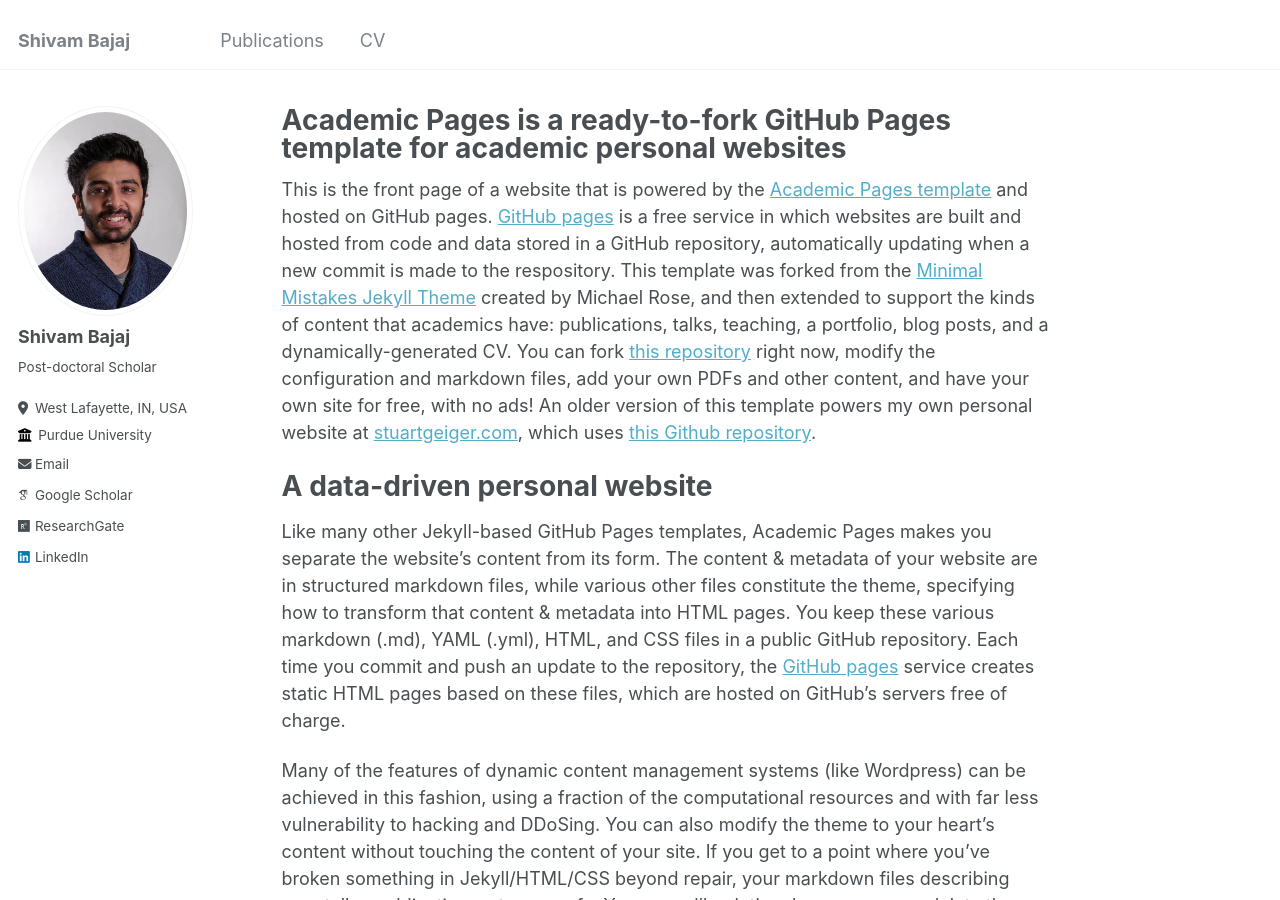
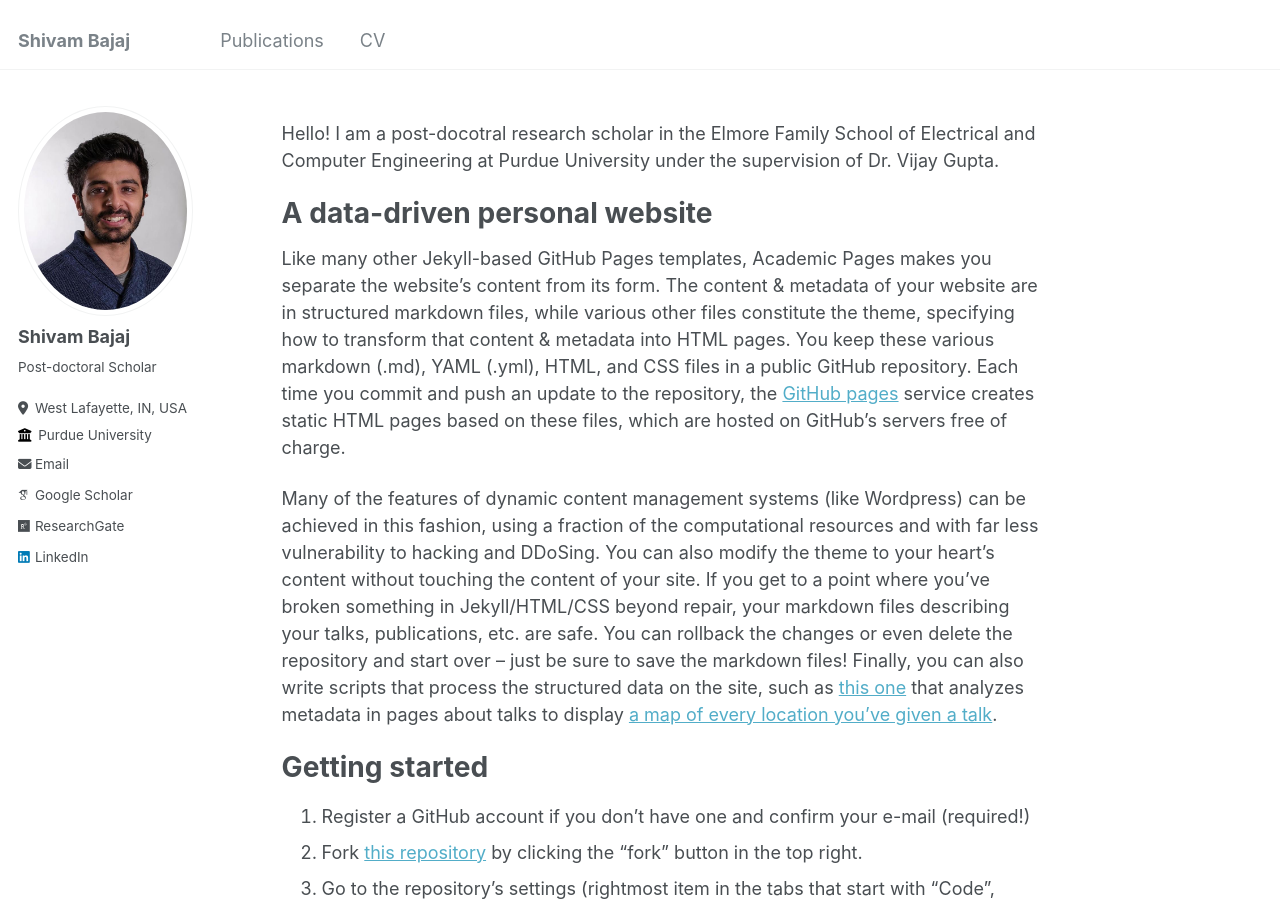
Before and after one commit to shivambajaj08/shivambajaj08.github.io, a Jekyll site: the page built from _pages/about.md, in a window 1280 px wide and 900 px high. Built offline with Jekyll 4.4.1, drawn with Linux system fonts in a browser that asks for light colours; some web fonts are replaced.

Commit message:
Update about.md

```diff
--- a/_pages/about.md
+++ b/_pages/about.md
@@ -1,13 +1,13 @@
 ---
 permalink: /
-title: "Academic Pages is a ready-to-fork GitHub Pages template for academic personal websites"
+title: ""
 author_profile: true
 redirect_from:
   - /about/
   - /about.html
 ---
 
-This is the front page of a website that is powered by the [Academic Pages template](https://github.com/academicpages/academicpages.github.io) and hosted on GitHub pages. [GitHub pages](https://pages.github.com) is a free service in which websites are built and hosted from code and data stored in a GitHub repository, automatically updating when a new commit is made to the respository. This template was forked from the [Minimal Mistakes Jekyll Theme](https://mmistakes.github.io/minimal-mistakes/) created by Michael Rose, and then extended to support the kinds of content that academics have: publications, talks, teaching, a portfolio, blog posts, and a dynamically-generated CV. You can fork [this repository](https://github.com/academicpages/academicpages.github.io) right now, modify the configuration and markdown files, add your own PDFs and other content, and have your own site for free, with no ads! An older version of this template powers my own personal website at [stuartgeiger.com](http://stuartgeiger.com), which uses [this Github repository](https://github.com/staeiou/staeiou.github.io).
+Hello! I am a post-docotral research scholar in the Elmore Family School of Electrical and Computer Engineering at Purdue University under the supervision of Dr. Vijay Gupta.
 
 A data-driven personal website
 ======
```
